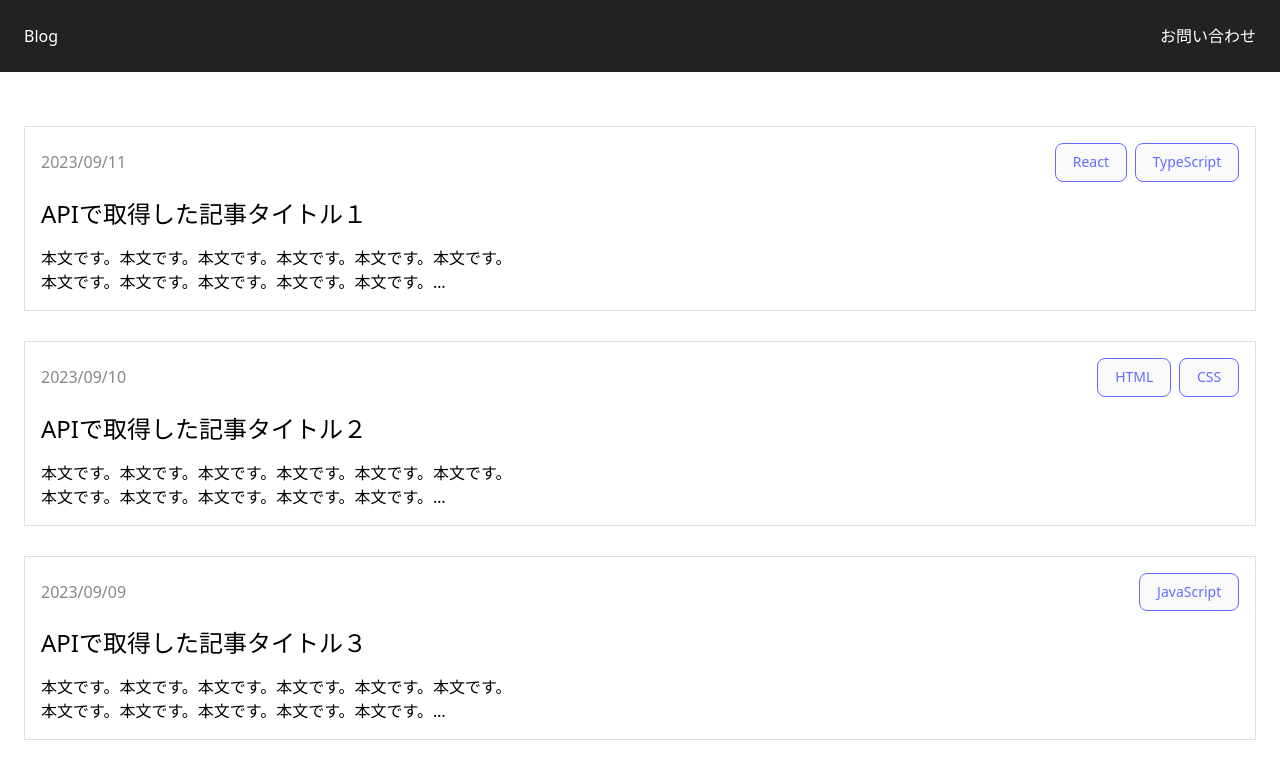
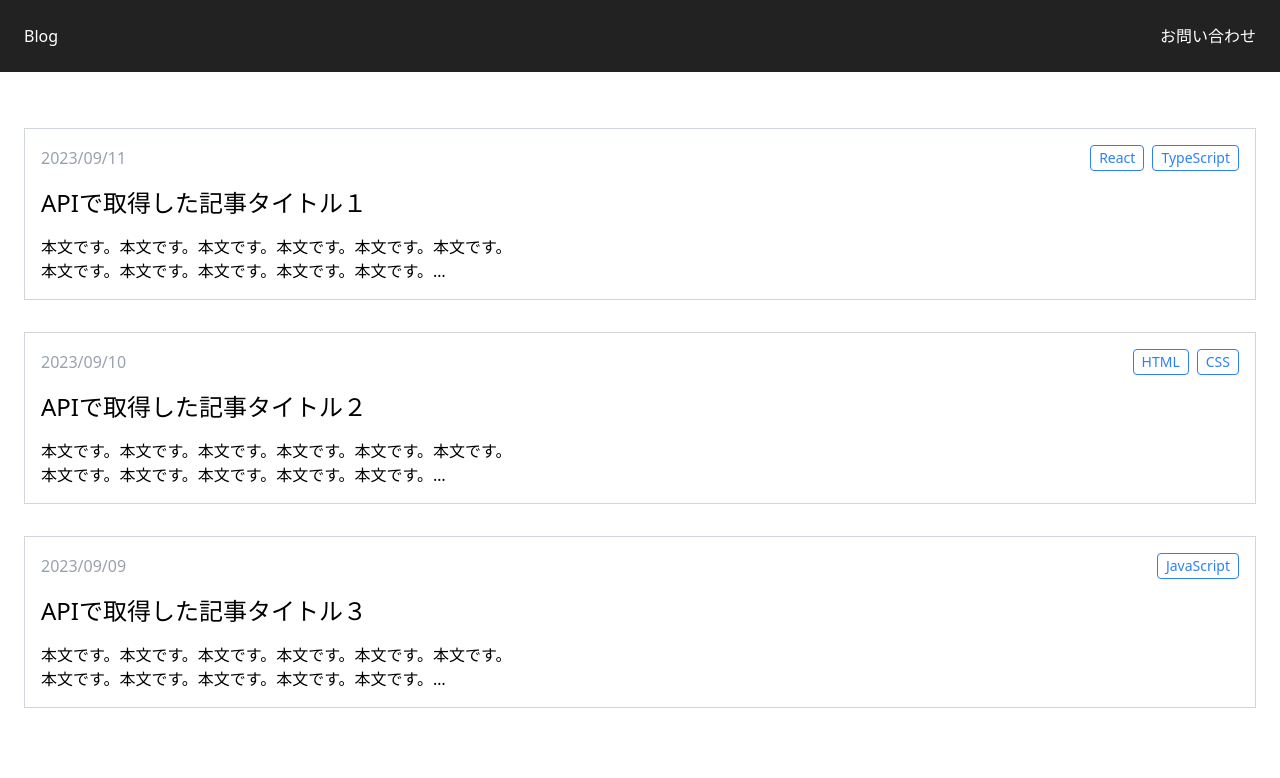
Before and after one commit to chama0259/shiftB-blog, a React (Vite) app in the folder shiftB-blog/: page / in a window 1280 px wide. Shown: the top 778 px of the page. Built offline with nearby package versions, Linux system fonts and the light colour scheme.

Commit message:
categoryをspanタグに変更。cssと混同しないようtailwindに統一

```diff
--- a/shiftB-blog/src/components/PostCard.css
+++ /dev/null
@@ -1,14 +0,0 @@
-.post-card {
-  border: 1px solid #e0e0e0;
-  padding: 16px;
-  margin: 30px 0px;
-}
-
-.post-card time {
-  color: #888;
-}
-/* .post-header {
-  display: flex;
-  justify-content: space-between;
-  align-items: center;
-} */
--- a/shiftB-blog/src/components/PostCard.jsx
+++ b/shiftB-blog/src/components/PostCard.jsx
@@ -1,14 +1,21 @@
 import { formatDate } from "../utils/date.js";
-import "./PostCard.css";
 
 const PostCard = ({ post }) => (
-  <article className="post-card">
-    <div className="post-inner flex flex-col gap-4">
-      <div className="post-header flex justify-between items-center">
-        <time dateTime={post.createdAt}>{formatDate(post.createdAt)}</time>
-        <div className="categories text-sm flex gap-2">
+  <article className="border border-gray-300 p-4 my-8">
+    {" "}
+    <div className="flex flex-col gap-4">
+      <div className="flex justify-between items-center">
+        <time dateTime={post.createdAt} className="text-gray-400">
+          {formatDate(post.createdAt)}
+        </time>
+        <div className="text-sm flex gap-2">
           {post.categories.map((category) => (
-            <button key={category}>{category}</button>
+            <span
+              key={category}
+              className="border border-blue-500 text-blue-500 px-2 py-0.5 rounded"
+            >
+              {category}
+            </span>
           ))}
         </div>
       </div>
--- a/shiftB-blog/src/pages/PostDetail.jsx
+++ b/shiftB-blog/src/pages/PostDetail.jsx
@@ -11,17 +11,24 @@ const PostDetail = ({ posts }) => {
 
   return (
     <>
-      <article className="post-inner flex flex-col gap-4">
+      <article className="flex flex-col gap-4">
         <img
           src={post.thumbnailUrl}
           alt={post.title}
           className="w-full h-auto"
         />
-        <div className="post-header flex justify-between items-center">
-          <time dateTime={post.createdAt}>{formatDate(post.createdAt)}</time>
-          <div className="categories text-sm flex gap-2">
+        <div className="flex justify-between items-center">
+          <time dateTime={post.createdAt} className="text-gray-400">
+            {formatDate(post.createdAt)}
+          </time>
+          <div className="text-sm flex gap-2">
             {post.categories.map((category) => (
-              <button key={category}>{category}</button>
+              <span
+                key={category}
+                className="border border-blue-500 text-blue-500 px-2 py-0.5 rounded"
+              >
+                {category}
+              </span>
             ))}
           </div>
         </div>
```
